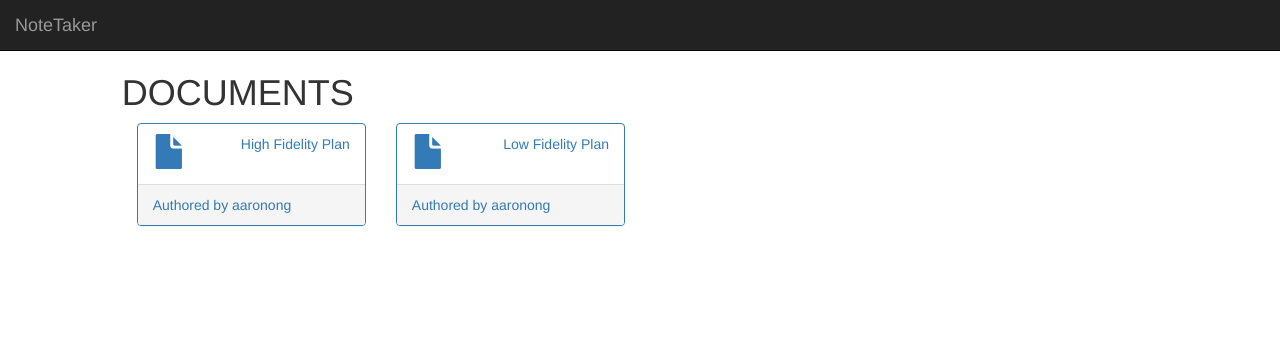
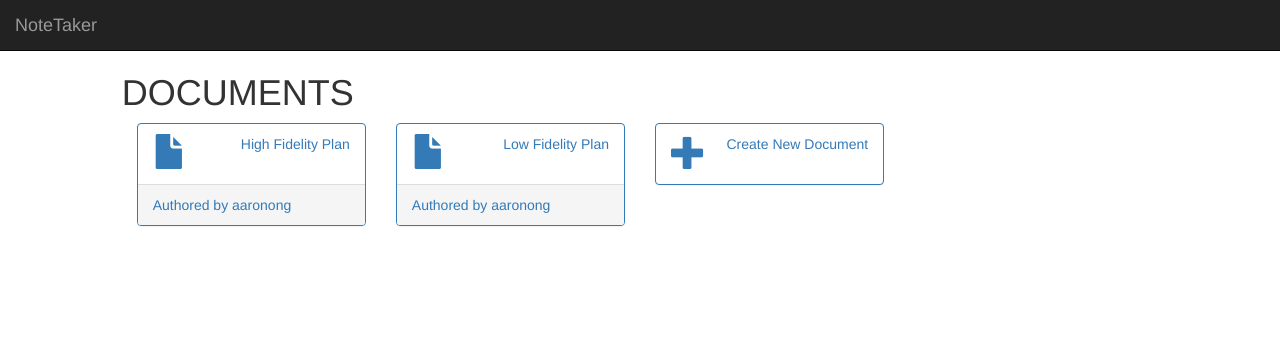
Before and after one commit to Aaronong/NoteTaker, a Django app: page /notebooks/1/ in a window 1280 px wide. Shown: the top 357 px of the page. Run offline with Django 3.2, Linux system fonts and the light colour scheme; data comes from the database, SQL or seed files in the repository; some libraries are stand-ins or nearby versions.

Commit message:
made creation tabs

```diff
--- a/templates/documents.html
+++ b/templates/documents.html
@@ -37,6 +37,26 @@
             </div>
         {% endfor %}
 
+
+        <div class="col-lg-3 col-md-6">
+            <div class="panel panel-primary">
+                <a href="/documents/create/">
+                    <div class="panel-heading">
+                        <div class="row">
+                            <div class="col-xs-2">
+                                <i style="font-size:2.5em;" class="glyphicon glyphicon-plus"></i>
+                            </div>
+                            <div class="col-xs-10 text-right">
+                                <div>Create New Document</div>
+                            </div>
+                        </div>
+                    </div>
+                </a>
+
+
+            </div>
+        </div>
+
     {% else %}
         <p>No documents are available.</p>
     {% endif %}
--- a/templates/noteeditor.html
+++ b/templates/noteeditor.html
@@ -60,6 +60,9 @@
                                 </a>
                                 , &nbsp
                                 {% endfor %}
+                                <a href="/tags/create/">
+                                    <i style="font-size:1em;" class="glyphicon glyphicon-plus"></i>
+                                </a>
 
                             </div>
                         </div>
@@ -79,7 +82,7 @@
             <script>
                 $("#toggle{{note.id}}").click(function(e) {
                     e.preventDefault();
-                    $("#text{{note.id}}").html('<a href="javascript:;" id="untoggle{{note.id}}"><div class="panel-heading"><div class="row"><div class="col-md-12"><textarea rows="7" class="col-md-12">{{ note.note_text }}</textarea></div></div></div></a>');
+                    $("#text{{note.id}}").html('<a href="javascript:;" id="untoggle{{note.id}}"><div class="panel-heading"><div class="row"><div class="col-md-12"><textarea rows="{% widthratio note.note_text|length 90 1 %}" class="col-md-12">{{ note.note_text }}</textarea></div></div></div></a>');
 
                 });
             </script>
```
Also changed, not shown: templates/notebooks.html (+21 -1 lines).
